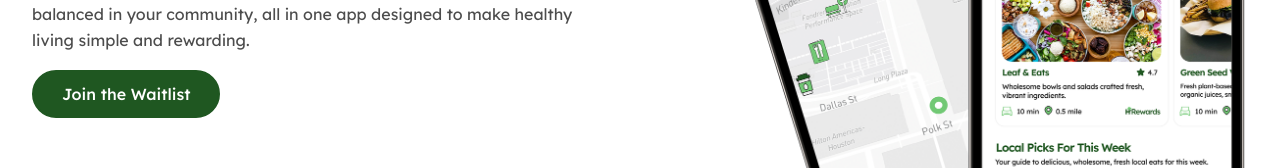
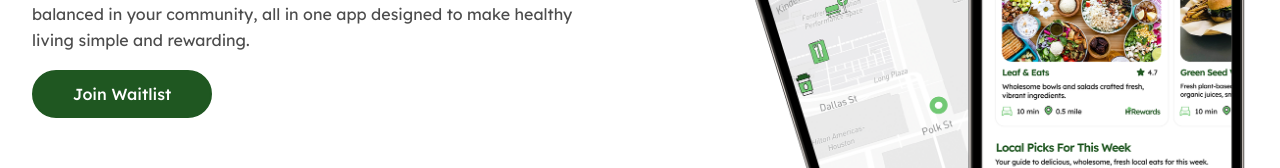
Before and after one commit to ikejustis/Recreatehealthyhandlandingpagecopy, a React (Vite) app: page / in a window 1280 px wide. Shown: the part 506-674 px from the top of the page. Built offline with nearby package versions, Linux system fonts and the light colour scheme.

Commit message:
Update Hero.tsx

```diff
--- a/src/components/Hero.tsx
+++ b/src/components/Hero.tsx
@@ -23,7 +23,7 @@ export function Hero() {
                 className="hero__cta btn btn--primary"
                 onClick={() => window.open('https://form.typeform.com/to/rvkGk9qc', '_blank')}
               >
-                Join the Waitlist
+                Join Waitlist
               </button>
             </div>
           </div>
```
